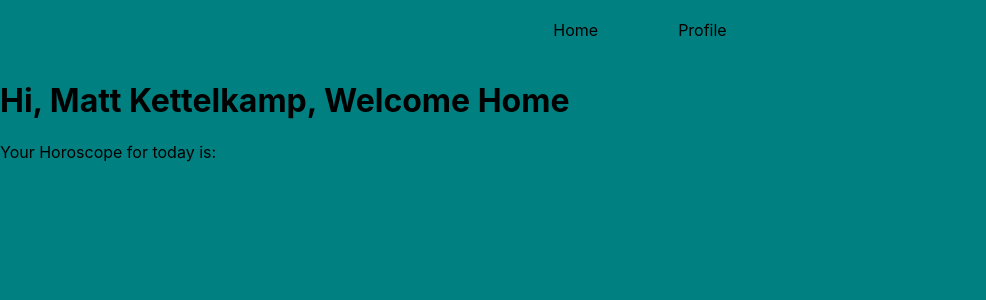
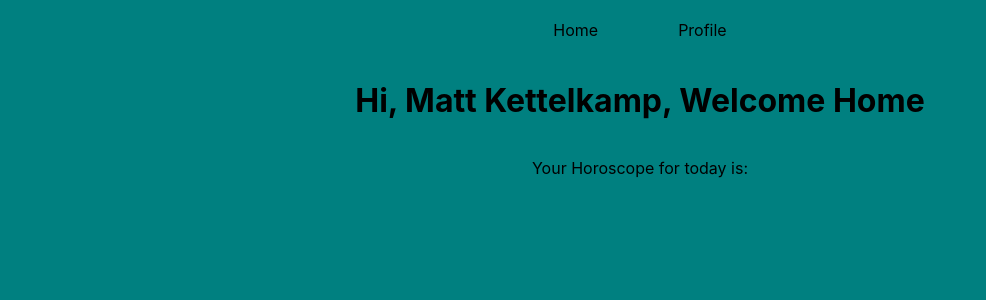
Before and after one commit to mkettel/react-portfolio, a React (Create React App) app: page / in a window 1280 px wide. Shown: the top 300 px of the page, without its empty margins (0-986 px from the left). Built offline with nearby package versions, Linux system fonts and the light colour scheme; no server answers.

Commit message:
styled the homepage layout

```diff
--- a/src/App.css
+++ b/src/App.css
@@ -16,3 +16,15 @@ body {
   color: whitesmoke;
   transition: .3s all;
 }
+
+
+/* HOME PAGE */
+
+.home-container {
+  max-width: 1100px;
+  margin: 0 auto;
+  display: flex;
+  justify-content: center;
+  align-items: center;
+  flex-direction: column;
+}
```
